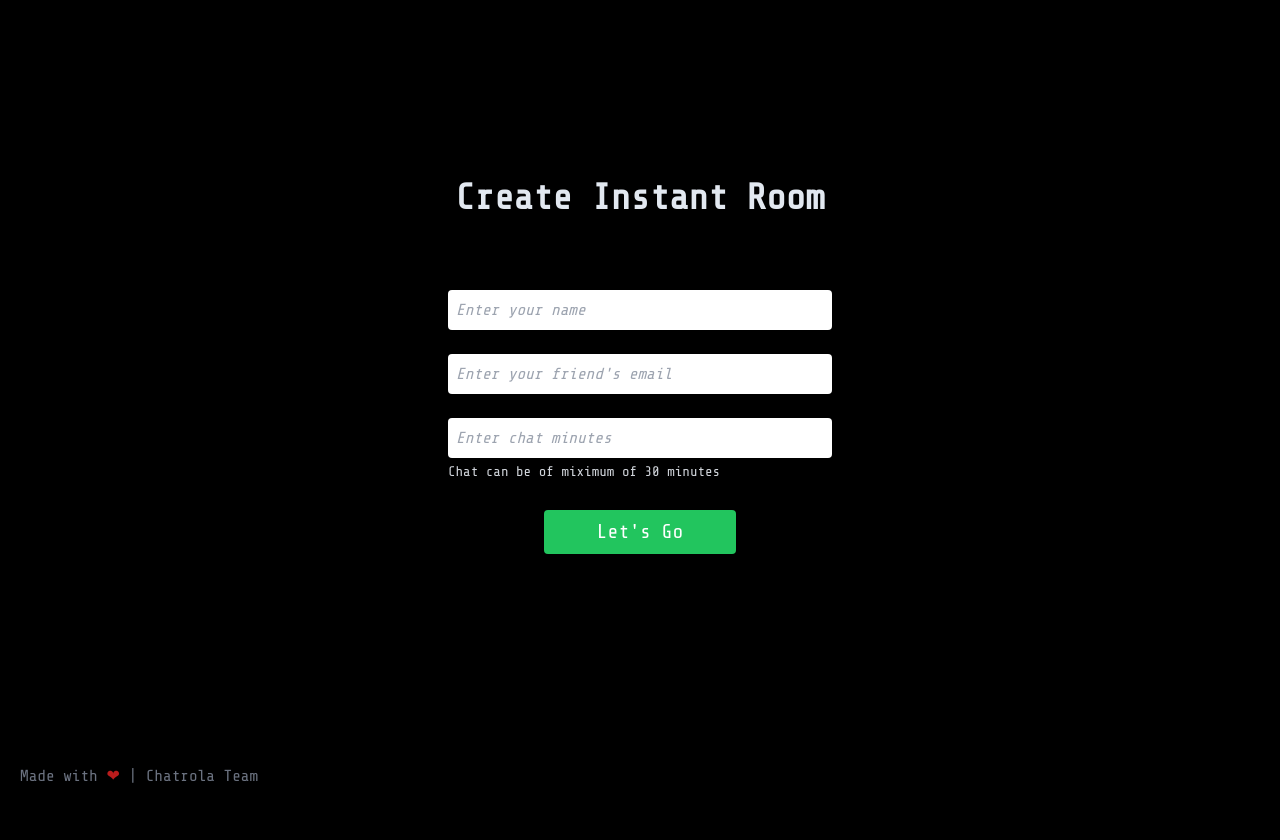
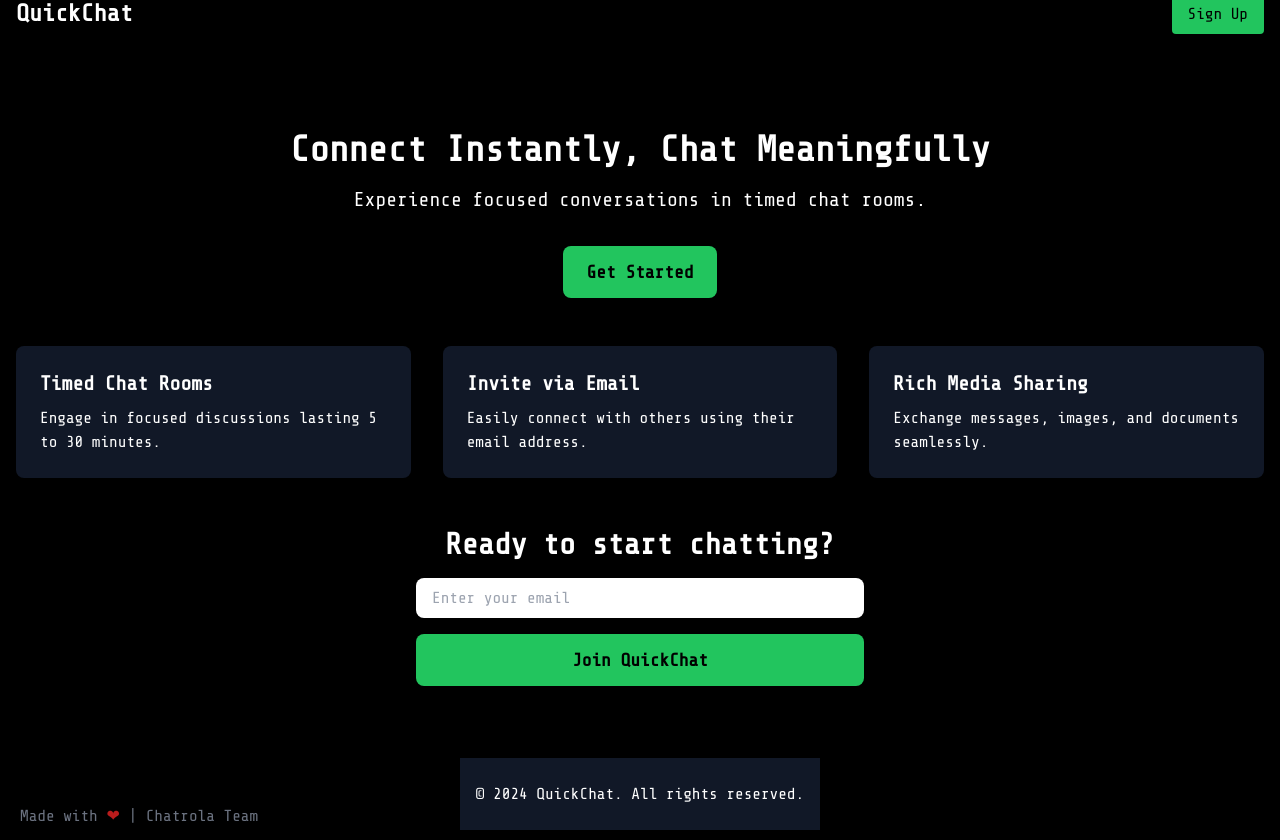
Before and after one commit to Atom-cell/Chatrola, a Next.js app: page / in a window 1280 px wide. Before the commit the page ends 800 px from the top, so only its background shows below. Built offline with nearby package versions, Linux system fonts and the light colour scheme.

Commit message:
Landing page added

```diff
--- a/app/page.tsx
+++ b/app/page.tsx
@@ -3,10 +3,72 @@ import CreateRoom from './components/CreateRoom';
 const page = () => {
 	return (
 		<div className='flex flex-col justify-center items-center w-full h-full space-y-6'>
-			<h3 className='text-slate-200 md:text-4xl text-3xl font-extrabold mb-12'>
+			{/* <h3 className='text-slate-200 md:text-4xl text-3xl font-extrabold mb-12'>
 				Create Instant Room
 			</h3>
-			<CreateRoom />
+			<CreateRoom /> */}
+
+			<header className='container mx-auto px-4 py-6'>
+				<nav className='flex justify-between items-center'>
+					<h1 className='text-2xl font-bold'>QuickChat</h1>
+					<button className='bg-green-1 text-black px-4 py-2 rounded'>
+						Sign Up
+					</button>
+				</nav>
+			</header>
+
+			<main className='container mx-auto px-4 py-12'>
+				<section className='text-center mb-12'>
+					<h2 className='text-4xl font-bold mb-4'>
+						Connect Instantly, Chat Meaningfully
+					</h2>
+					<p className='text-xl mb-8'>
+						Experience focused conversations in timed chat rooms.
+					</p>
+					<button className='bg-green-1 text-black px-6 py-3 rounded-lg text-lg font-semibold'>
+						Get Started
+					</button>
+				</section>
+
+				<section className='grid md:grid-cols-3 gap-8 mb-12'>
+					<div className='bg-gray-900 p-6 rounded-lg'>
+						<h3 className='text-xl font-semibold mb-2'>Timed Chat Rooms</h3>
+						<p>Engage in focused discussions lasting 5 to 30 minutes.</p>
+					</div>
+					<div className='bg-gray-900 p-6 rounded-lg'>
+						<h3 className='text-xl font-semibold mb-2'>Invite via Email</h3>
+						<p>Easily connect with others using their email address.</p>
+					</div>
+					<div className='bg-gray-900 p-6 rounded-lg'>
+						<h3 className='text-xl font-semibold mb-2'>Rich Media Sharing</h3>
+						<p>Exchange messages, images, and documents seamlessly.</p>
+					</div>
+				</section>
+
+				<section className='text-center'>
+					<h2 className='text-3xl font-bold mb-4'>Ready to start chatting?</h2>
+					<form className='max-w-md mx-auto'>
+						<input
+							type='email'
+							placeholder='Enter your email'
+							className='w-full px-4 py-2 rounded-lg mb-4 text-black'
+							required
+						/>
+						<button
+							type='submit'
+							className='bg-green-1 text-black px-6 py-3 rounded-lg text-lg font-semibold w-full'
+						>
+							Join QuickChat
+						</button>
+					</form>
+				</section>
+			</main>
+
+			<footer className='bg-gray-900 mt-12 py-6'>
+				<div className='container mx-auto px-4 text-center'>
+					<p>&copy; 2024 QuickChat. All rights reserved.</p>
+				</div>
+			</footer>
 		</div>
 	);
 };
```
